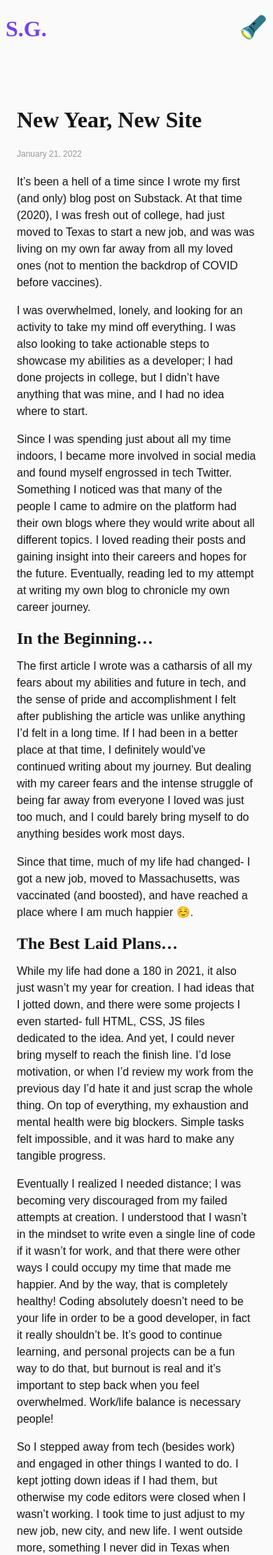
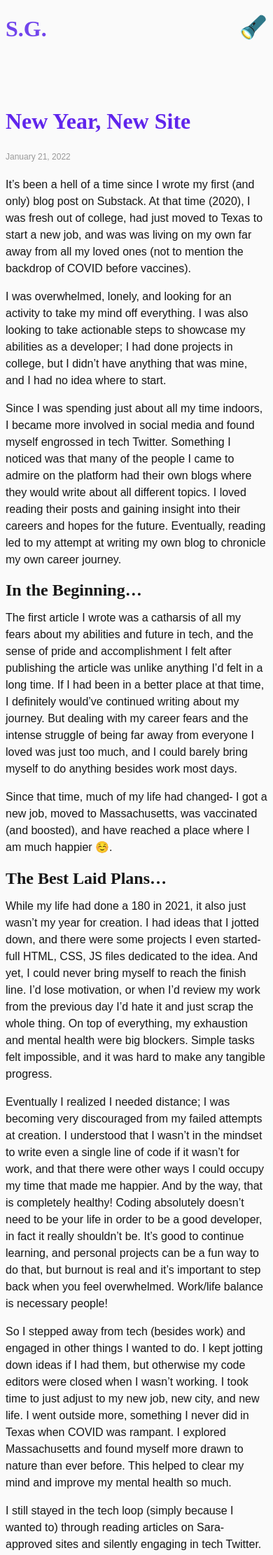
Before and after one commit to sgaya16/blog, a Jekyll site: the page built from _posts/2022-01-22-new-year-new-site.md, in a window 390 px wide. Shown: the top 2222 px of the page at 70% size. Built offline with Jekyll 4.4.1, drawn with Linux system fonts in a browser that asks for light colours; some web fonts are replaced.

Commit message:
width udpates for posts and updates

```diff
--- a/_sass/main.scss
+++ b/_sass/main.scss
@@ -21,6 +21,12 @@ body {
 header,
 main {
   max-width: 88vw;
+  margin: auto;
+}
+
+.post-content,
+.update-content {
+  max-width: 64vw;
   margin: auto;
 }
 
@@ -228,13 +234,12 @@ body.dark-mode {
   line-height: 1.6rem;
 }
 
-.post-content,
-.update-content {
-  margin-left: $max_margin;
-  margin-right: $max_margin;
-}
+.post-content {
+  h1 {
+    color: $indigo;
+    line-height: 1.8rem;
+  }
 
-.post-content {
   h2 {
     margin-bottom: 0.2em;
   }
@@ -289,13 +294,6 @@ body.dark-mode {
 // }
 
 @media (max-width: 1100px) {
-  main {
-    .section {
-      margin-right: $max_margin - 10rem;
-      margin-left: $max_margin - 10rem;
-    }
-  }
-
   .post-content {
     h1 {
       line-height: 2rem;
@@ -306,7 +304,9 @@ body.dark-mode {
 @media (max-width: 1000px) {
   header,
   main,
-  footer {
+  footer,
+  .post-content,
+  .update-content {
     max-width: 96vw;
   }
 
@@ -360,63 +360,4 @@ body.dark-mode {
       }
     }
   }
-
-  .post-content,
-  .update-content {
-    margin-left: $max_margin - 11rem;
-    margin-right: $max-margin - 11rem;
-
-    h1 {
-      line-height: 1.8rem;
-    }
-  }
 }
-
-// @media screen and (max-width: 700px) {
-//   header,
-//   main,
-//   .post-content,
-//   .update-content {
-//     max-width: 26rem;
-//   }
-// }
-//
-// @media screen and (max-width: 500px) {
-//   header,
-//   main,
-//   .post-content,
-//   .update-content {
-//     max-width: 20rem;
-//
-//     .pfp {
-//       width: 60%;
-//     }
-//   }
-//
-//   footer {
-//     max-width: 18rem;
-//   }
-// }
-//
-// @media screen and (max-width: 400px) {
-//   header,
-//   main,
-//   .post-content,
-//   .update-content {
-//     max-width: 18rem;
-//     padding-top: 1.4em;
-//   }
-//
-//   footer {
-//     max-width: 18rem;
-//   }
-// }
-//
-// @media screen and (max-width: 300px) {
-//   header,
-//   main,
-//   .post-content,
-//   .update-content {
-//     max-width: 14rem;
-//   }
-// }
```
